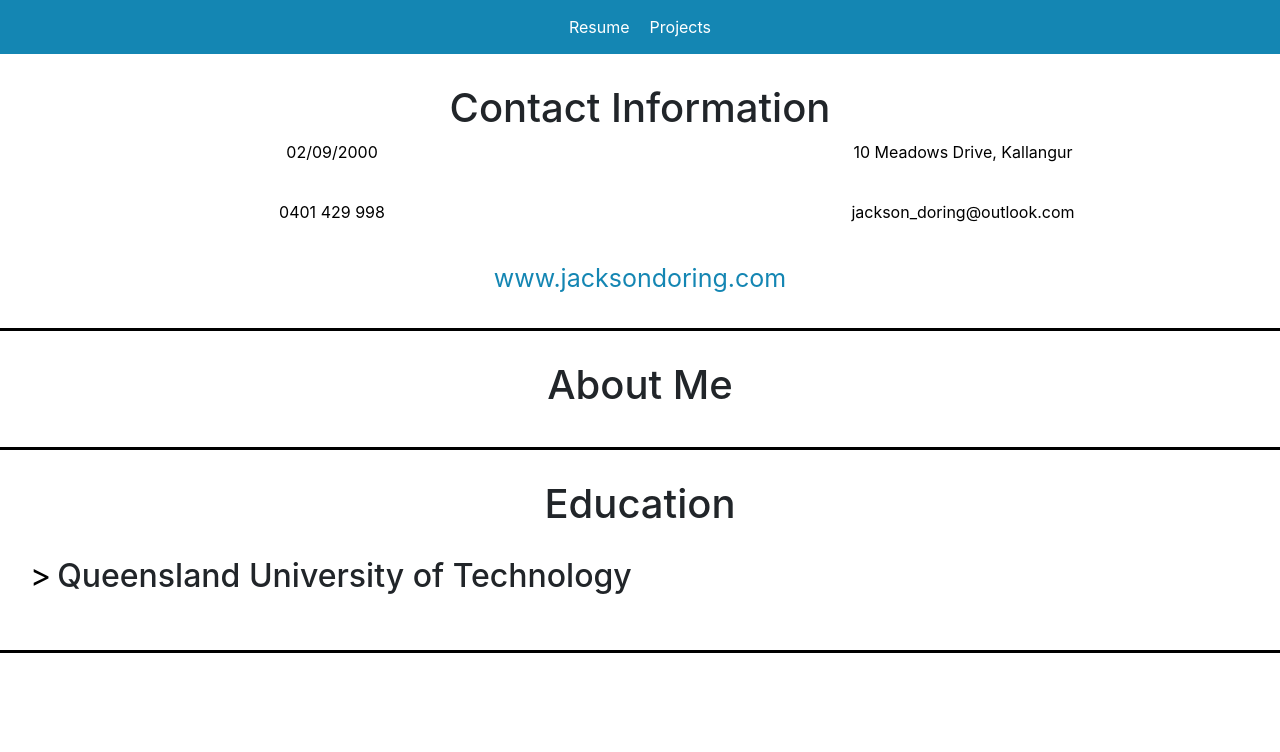
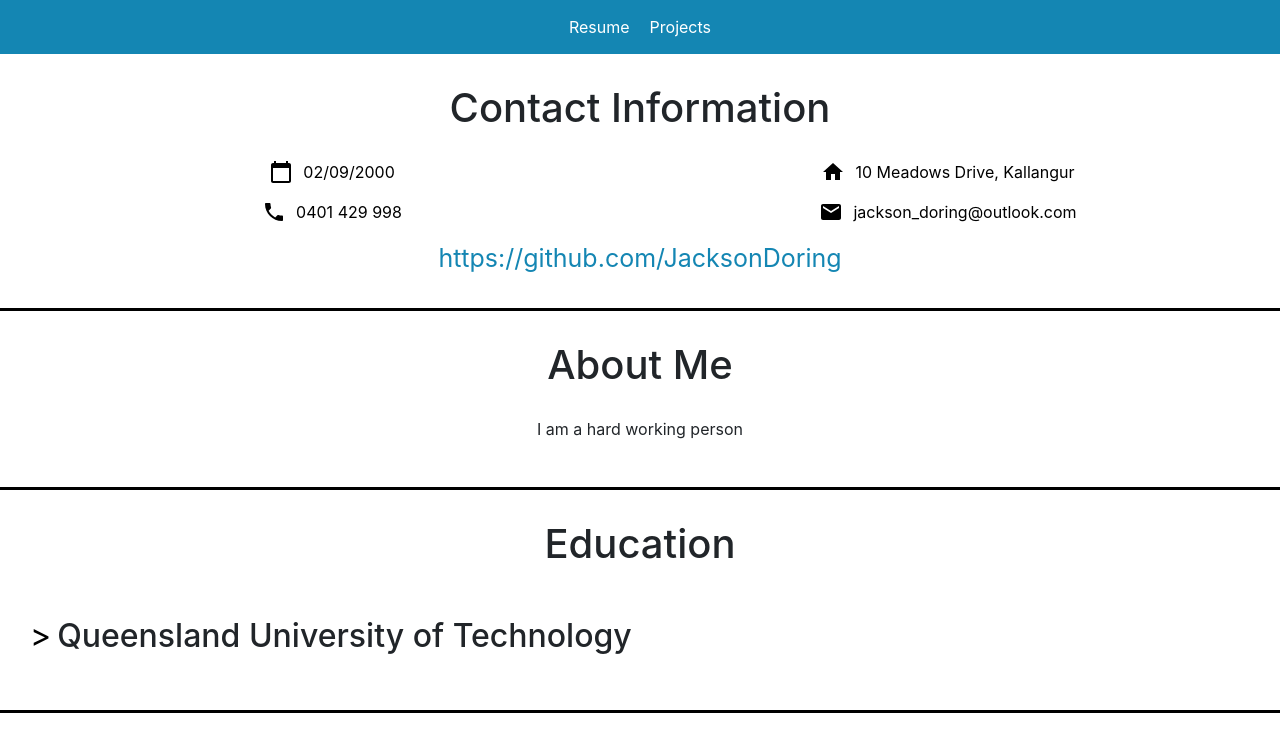
Before and after one commit to JacksonDoring/aws-personal-website, a React (Create React App) app: page / in a window 1280 px wide. Shown: the top 752 px of the page. Built offline with nearby package versions, Linux system fonts and the light colour scheme.

Commit message:
fixed the icons

```diff
--- a/src/Pages/Resume.tsx
+++ b/src/Pages/Resume.tsx
@@ -8,7 +8,7 @@ import PhoneIcon from '@material-ui/icons/Phone';
 import EmailIcon from '@material-ui/icons/Email';
 import QUT from '../Components/QUT';
 
-function Information(){
+function ContactInformation(){
     return(
         <Container maxWidth="lg" className="info-container">
             <h1>Contact Information</h1>
@@ -17,7 +17,7 @@ function Information(){
                     <Grid item xs={6}>
                         <div className="birthday">
                             <CalendarTodayIcon className="icon"/>
-                            <p className="icon">02/09/2000</p>
+                            <p className="contact-info">02/09/2000</p>
                         </div>
 
                     </Grid>
@@ -25,27 +25,26 @@ function Information(){
                     <Grid item xs={6} className="last-icon">
                         <div className="birthday">
                             <HomeIcon className="icon"/>
-                            <p>10 Meadows Drive, Kallangur</p>
+                            <p className="contact-info">10 Meadows Drive, Kallangur</p>
                         </div>
                     </Grid>
 
                     <Grid item xs={6}>
                         <div className="birthday">
                             <PhoneIcon className="icon"/>
-                            <p className="icon">0401 429 998</p>
+                            <p className="contact-info">0401 429 998</p>
                         </div>
-
                     </Grid>
 
                     <Grid item xs={6} className="last-icon">
                         <div className="birthday">
                             <EmailIcon className="icon"/>
-                            <p>jackson_doring@outlook.com</p>
+                            <p className="contact-info">jackson_doring@outlook.com</p>
                         </div>
                     </Grid>
 
                     <Grid item xs={12}>
-                        <a href="https://www.jacksondoring.com" id="website-link">www.jacksondoring.com</a>
+                        <a href="https://github.com/JacksonDoring" id="website-link">https://github.com/JacksonDoring</a>
                     </Grid>
                 </Grid>
             </div>
@@ -57,6 +56,7 @@ function AboutMe(){
     return(
         <Container maxWidth="lg" className="info-container">
             <h1>About Me</h1>
+            <p>I am a hard working person</p>
         </Container>
     );
 }
@@ -64,7 +64,7 @@ function AboutMe(){
 function Resume() {
     return (
       <div className="App">
-          <Information/>
+          <ContactInformation/>
           <AboutMe/>
           <QUT/>
       </div>
--- a/src/Style/resume.css
+++ b/src/Style/resume.css
@@ -12,11 +12,11 @@
 }
 
 .icon{
-    padding-right: 30px;
+    align-self: flex-start;
 }
 
-.last-icon{
-    padding-bottom: 20px;;
+.contact-info{
+    padding-left: 10px;
 }
 
 #website-link{
@@ -44,3 +44,7 @@
     border:none;
     outline: none;
 }
+
+h1{
+    padding-bottom: 20px;
+}
```
